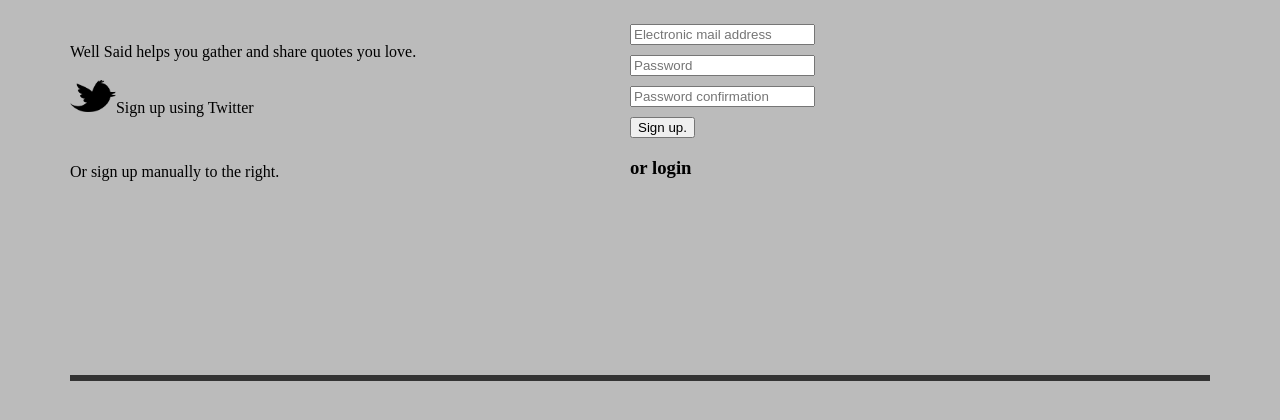
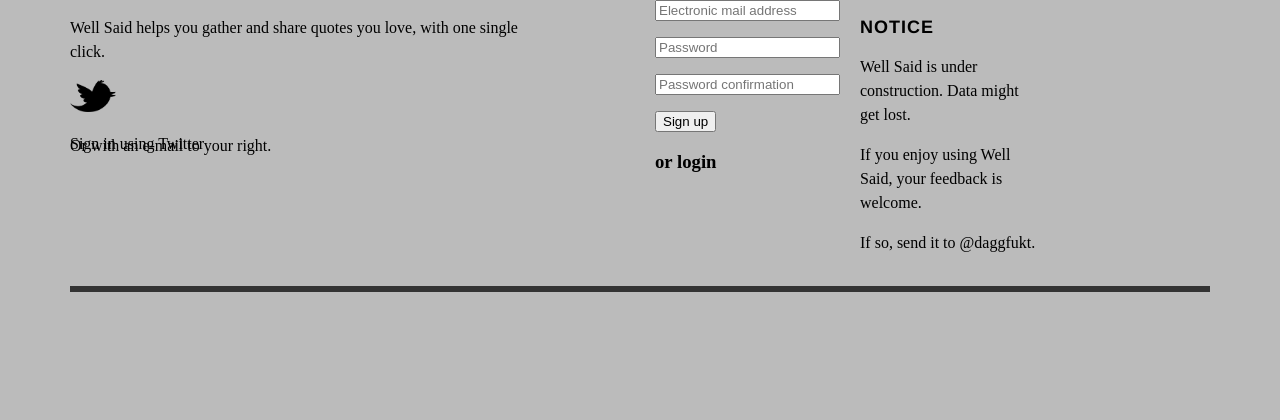
Before and after one commit to hankatt/ettui, a Rails app: page / in a window 1280 px wide. Shown: the part 60-480 px from the top of the page. Run offline with Rails 7, Linux system fonts and the light colour scheme; data that the repository does not hold is empty; style sheets or scripts are compiled from the project's sources; parts of the project's set-up code (start-up, migrations or seed data) failed here and were passed over; some libraries are stand-ins or nearby versions.

Commit message:
Major type consistency and welcome plus wizard layout.

```diff
--- a/app/assets/stylesheets/application.css
+++ b/app/assets/stylesheets/application.css
@@ -24,12 +24,13 @@
 	div.underline { width: 100%; height: 6px; background-color: #333; margin-top: 15px; }
 	header h1 { font-size: 30px; padding-left: 16px; color: #fff; }
 	header p {
-		margin-left: 32px;
+		margin-left: 24px;
 		display: inline;
-		text-transform: uppercase;
 	}
 	header a {
-		color: #666;
+		color: #222;
+		font-family: "Helvetica Neue";
+		font-size: 14px;
 	}
 
 	.container { width: 1140px; max-width: 1140px; margin: 0 auto; }
--- a/app/assets/stylesheets/quotes.css.scss
+++ b/app/assets/stylesheets/quotes.css.scss
@@ -10,7 +10,7 @@
 
 #wellsaid-wizard {
 	width: 100%;
-	height: 240px;
+	height: 225px;
 	margin-top: 30px;
 	padding: 0 15px 0 0;
 	&a {
@@ -42,7 +42,8 @@
 		color: #333;
 	}
 	&p {
-		padding: 0 0 0 32px;
+		padding: 0 0 6px 32px;
+		line-height: 30px;
 		color: #666;
 		font-family: "Helvetica Neue";
 	}
--- a/app/assets/stylesheets/scaffolds.css.scss
+++ b/app/assets/stylesheets/scaffolds.css.scss
@@ -3,9 +3,5 @@
   padding: 10px;
   font-size: 11px; }
 
-div {
-  &.field, &.actions {
-    margin-bottom: 10px; } }
-
 #notice {
   color: green; }
--- a/app/assets/stylesheets/users.css.scss
+++ b/app/assets/stylesheets/users.css.scss
@@ -3,16 +3,19 @@
 // You can use Sass (SCSS) here: http://sass-lang.com/
 
 #welcome-container {
-	height: 360px;
+	overflow: auto;
 }
 
 #signup-twitter {
 	position: relative;
+	height: 38px;
 	&p {
 		position: absolute;
 		top: 0;
 		left: 60px;
-		color: #555;
+		line-height: 0;
+		font-weight: bold;
+		color: #333;
 		text-decoration: underline;
 		&:hover {
 			color: #000;
@@ -20,93 +23,121 @@
 	}
 	&img {
 		position: absolute;
-		top: 24px;
+		top: 6px;
 		left: 0px;
 	}
 }
 
-.welcome-1, .welcome-2 {
-	height: 180px;
-	margin: 24px 0;
+.welcome-1, .welcome-2, .welcome-3 {
+	height: auto;
 	float: left;
 }
 .welcome-1 {
 	width: 480px;
 	&p {
-		font-size: 24px;
+		font-family: "Helvetica Neue";
+		font-size: 20px;
 		line-height: 30px;
-		word-spacing: 4px;
+		font-weight: light;
+		word-spacing: 2px;
 		color: #333;
 	}
 }
 
+.welcome-3 {
+	width: 180px;
+	margin-left: 20px;
+	&p { font-family: "Helvetica Neue"; font-weight: 400; font-size: 12px; color: #666; line-height: 20px; }
+	&h2 { color: #666; margin-top: 20px; }
+	&a { color: #222; text-decoration: underline; font-family: "Helvetica Neue";
+		&:hover { color: #000; }
+	}
+}
+
 .welcome-2 {
-	width: 580px;
+	float: left;
 	height: auto;
-	margin-left: 80px;
+	margin-left: 105px;
 	&p {
 		font-size: 24px;
 		line-height: 30px;
 		word-spacing: 4px;
-		color: #333;
+		color: #222;
 	}
-	&form {
-		margin-left: 60px;
-		&p {
-			font-size: 16px;
-		}
+	&form { width: 269px; margin-top: 15px; }
+	&form p {
+		font-size: 16px;
+	}
+	&form .validation {
+		float: left;
+		padding-left: 12px;
+		line-height: 10px;
+		color: #888;
+		font-family: "Helvetica Neue";
+		&:first-letter { text-transform: capitalize; };
 	}
 	&form input {
+		float: left;
 		font-family: "Archer";
 		font-size: 16px;
 		padding: 10px;
 		text-align: center;
 	}
 	&form .field input {
-		width: 236px;
+		width: 235px;
 		border: none;
-		border-bottom: solid 3px #333;
-		background-color: #aaa;
+		margin-bottom: 6px;
+		margin-left: 2px;
+		border-bottom: solid 3px #666;
+		background-color: #bbb;
+		&:hover {
+			border-bottom: solid 3px #444;
+			background-color: #ccc;
+		 }
 	}
 	&form .field input::-webkit-input-placeholder, form .field input input::-moz-placeholder {
-		color: #888;
+		color: #666;
 	}
+	&form .actions { clear: both; }
 	&form .actions input {
 		border: none;
 		background-color: #333;
 		color: #fff;
 		margin-top: 10px;
 		padding-top: 12px;
-		font-family: "Hoefler Text";
+		font-family: "Helvetica Neue";
 		text-transform: uppercase;
-		word-spacing: 3px;
-		&:active {
-			background-color: #222;
-		}
+		&:active { background-color: #000; }
+		&:hover { background-color: #222; }
 	}
 	&form .field div.field_with_errors input {
 		background-color: #fdd;
 	}
 	&form .actions h3 {
 		display: inline;
-		font-family: "Hoefler Text";
+		font-family: "Helvetica Neue";
 		font-weight: 300;
+		text-transform: uppercase;
 		font-size: 12px;
-		padding-left: 12px;
+		padding-left: 8px;
+		line-height: 58px;
 	}
 	&form .actions h3 a {
+		font-family: "Helvetica Neue";
+		font-weight: 400;
+		color: #666;
 		text-transform: uppercase;
 		font-size: 14px;
-		padding-left: 2px;
+		padding-left: 8px;
 		text-decoration: underline;
+		&:hover { color: #222; }
+		&:active { color: #000; }
 	}
 }
 
-.grey-0 { background-color: #aaa; }
-.grey-1 { background-color: #777; }
-.grey-2 { background-color: #999; }
-
-.grey-0 .quote-details, .grey-1 .quote-details, .grey-2 .quote-details { background-color: #fff; }
+.grey-0 { background-color: #222; }
+.grey-1 { background-color: #444; }
+.grey-2 { background-color: #666; }
 
 div.error_explanation ul {
 	display: none;
--- a/app/models/user.rb
+++ b/app/models/user.rb
@@ -7,6 +7,10 @@
 	after_save :set_token
 
 	has_many :quotes
+
+	validates_uniqueness_of :email, :unless => :uid
+	validates_presence_of :email, :password, :password_confirmation, :unless => :provider
+	validates_confirmation_of :password, :unless => :provider
 
 	def encrypt_password
 		if password.present?
--- a/app/views/quotes/index.html.erb
+++ b/app/views/quotes/index.html.erb
@@ -99,7 +99,7 @@
   </div>
   <div class="wizard-3">
       <h1>3. Using</h1>
-      <p>Click your new Well Said bookmark.</p>
+      <p>Click the bookmark and reload this page.</p>
       <%= image_tag "reload.svg", :height => "84" %>
   </div>
   <div id="close-wizard" class="underline" style="clear: both;"></div>
--- /dev/null
+++ b/app/views/shared/_quotes.html.erb
@@ -0,0 +1,16 @@
+<div id="quotes-container">
+  <% if !@quotes.nil? %>
+  	<% @quotes.each do |quote| %>
+  		<div class="quote pimp grey-<%= quote.id % 3 %> q-<%= quote.id %>">
+        <h1>12.04.17</h1>
+        <% if quote.text.length < 67 %>
+          <p class="big"><%= quote.text %></p>
+        <% elsif quote.text.length > 313 %>
+          <p class="small"><%= quote.text %></p>
+        <% else %>
+          <p><%= quote.text %></p>
+        <% end %>
+  		</div>
+  	<% end %>
+  <% end %>
+</div>
--- /dev/null
+++ b/app/views/shared/_welcome.html.erb
@@ -0,0 +1,8 @@
+<p>Well Said helps you gather and share quotes you love, with one single click.</p>
+<div id="signup-twitter">
+  <%= link_to "/auth/twitter" do %>
+    <%= image_tag "twitter-bird.png", :height => "32px" %>
+    <p>Sign in using Twitter</p>
+  <% end %>
+</div>
+<p>Or with an e-mail to your right.</p>
--- a/app/views/users/_form.html.erb
+++ b/app/views/users/_form.html.erb
@@ -1,15 +1,18 @@
 <%= form_for(@user) do |f| %>
   <div class="field">
     <%= f.text_field :email, :placeholder => "Electronic mail address" %>
+    <p class="validation"><%= @user.errors[:email].first %></p>
   </div>
   <div class="field">
     <%= f.password_field :password, :placeholder => "Password" %>
+    <p class="validation"><%= @user.errors[:email].first %></p>
   </div>
   <div class="field">
     <%= f.password_field :password_confirmation, :placeholder => "Password confirmation" %>
+    <p class="validation"><%= @user.errors[:email].first %></p>
   </div>
   <div class="actions">
-    <%= f.submit "Sign up." %>
+    <%= f.submit "Sign up" %>
     <h3>or <%= link_to "login", login_path %></h3>
   </div>
 
--- a/app/views/users/new.html.erb
+++ b/app/views/users/new.html.erb
@@ -1,38 +1,16 @@
 <div id="welcome-container">
 	<div class="welcome-1">
-		<p>Well Said helps you gather and share quotes you love.</p>
-		<div id="signup-twitter" style="height: 64px;">
-		  <%= link_to "/auth/twitter" do %>
-		    <%= image_tag "twitter-bird.png", :height => "32px", :style => "float: left;" %>
-		    <p style="float: left;">Sign up using Twitter</p>
-		  <% end %>
-		</div>
-		<p>Or sign up manually to the right.</p>
-	</div>
-	<div class="welcome-2">
-		<%= render 'form' %>
+		<%= render 'shared/welcome' %>
+  	</div>
+  	<div class="welcome-2">
+  		<%= render 'form' %>
+  	</div>
+	<div class="welcome-3">
+		<h2>Notice</h2>
+		<p>Well Said is under construction. Data might get lost.</p>
+		<p>If you enjoy using Well Said, your feedback is welcome.</p>
+		<p>If so, send it to <a href="https://twitter.com/#!/daggfukt" target="_blank">@daggfukt</a>.</p>
 	</div>
 </div>
-<div class="underline"></div>
-<div id="quotes-container">
-  <% if !@quotes.nil? %>
-  	<% @quotes.each do |quote| %>
-  		<div class="quote pimp grey-<%= quote.id % 3 %> q-<%= quote.id %>">
-        <h1>12.04.17</h1>
-        <% if quote.text.length < 67 %>
-          <p class="big"><%= quote.text %></p>
-        <% elsif quote.text.length > 313 %>
-          <p class="small"><%= quote.text %></p>
-        <% else %>
-          <p><%= quote.text %></p>
-        <% end %>
-
-  		  <%= link_to quote.source do %>
-          <div class="quote-details">
-            <%= link_to 'Remove', quote, confirm: 'Are you sure?', method: :delete, :remote => true, :class => 'remove' %>
-          </div>
-        <% end %>
-  		</div>
-  	<% end %>
-  <% end %>
-</div>
+	<div class="underline"></div>
+	<%= render 'shared/quotes' %>
```
Also changed, not shown: app/views/sessions/new.html.erb (+5 -35 lines).
